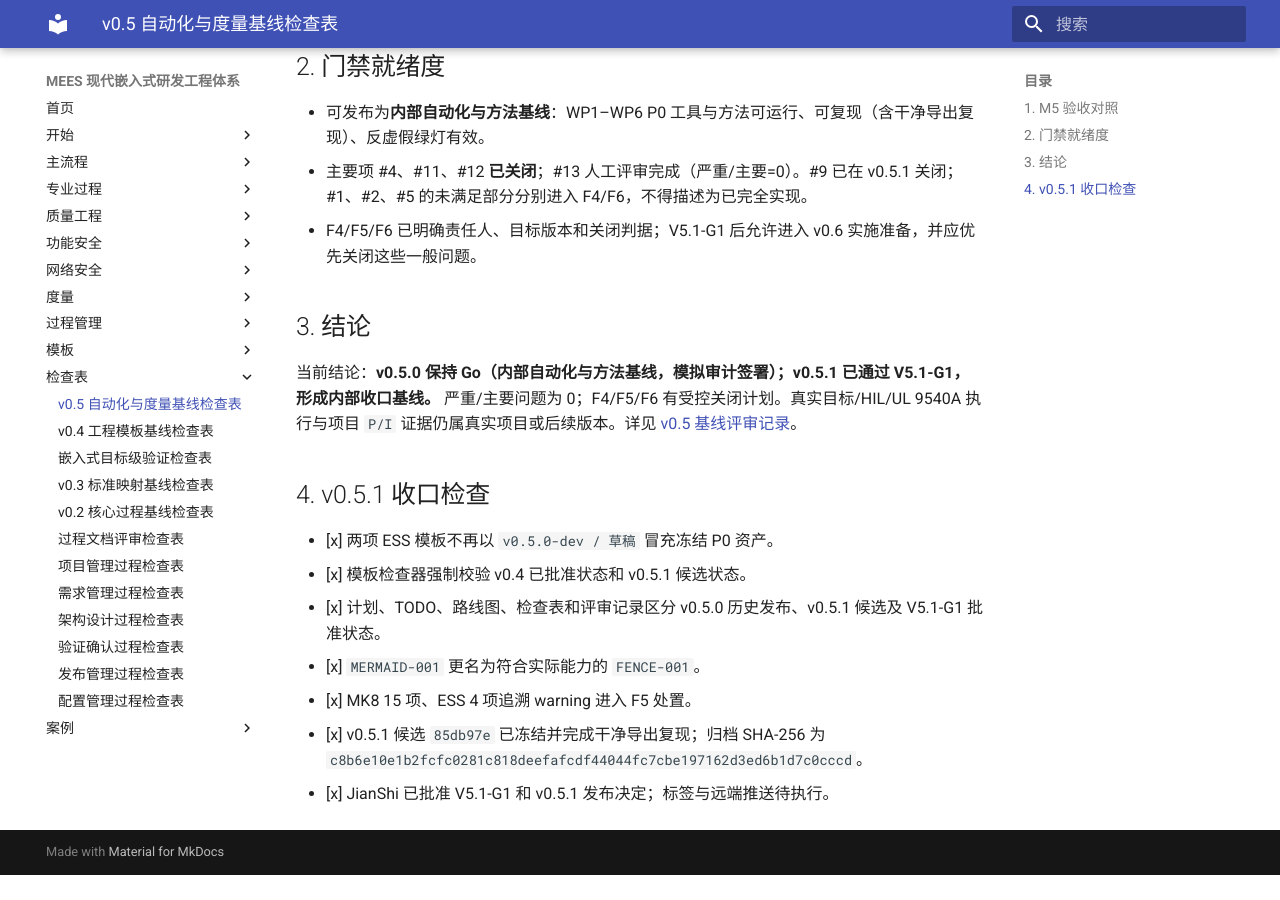
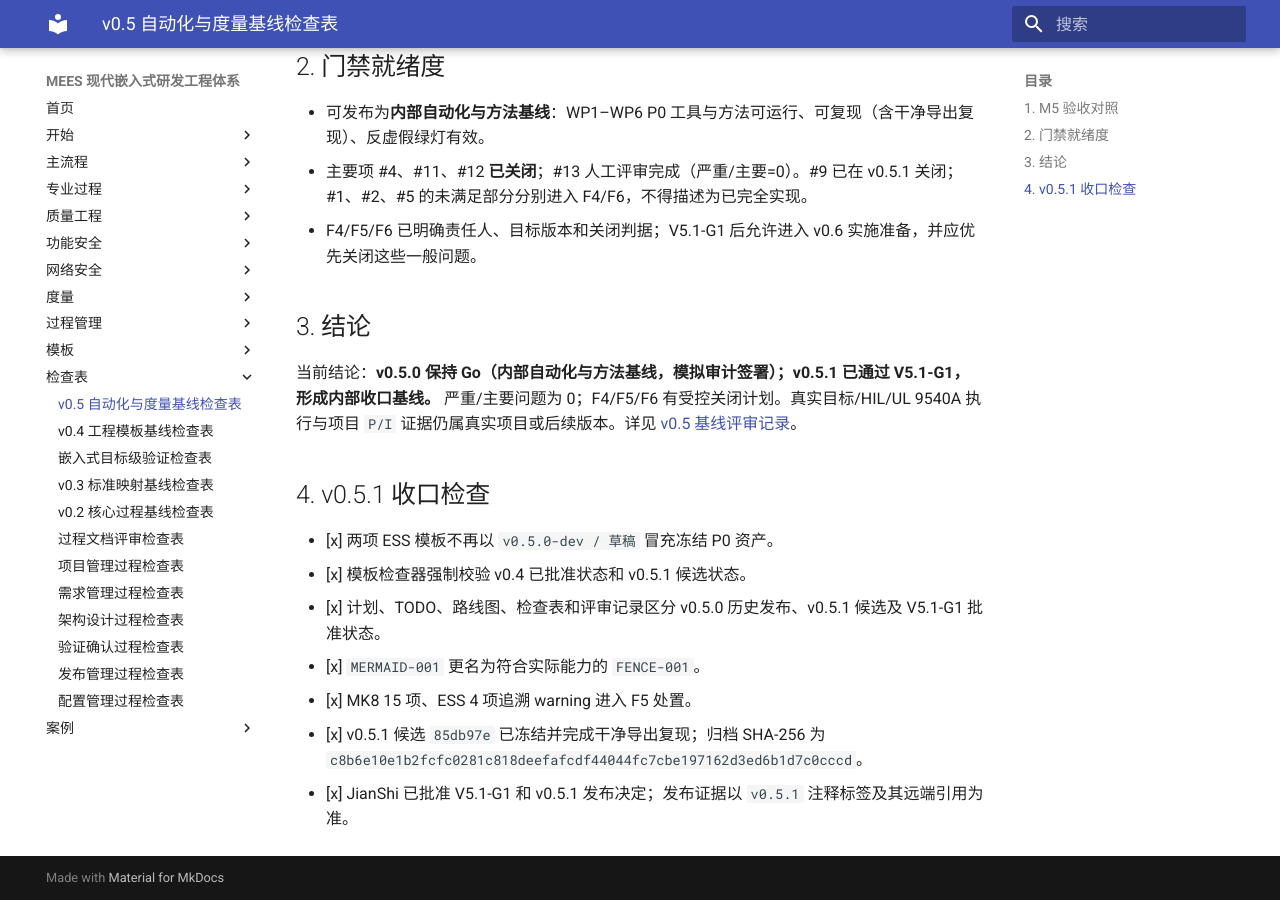
Before and after one commit to JianShiYao/MEES, an MkDocs documentation site: the page built from docs/14_Checklists/v0.5自动化与度量基线检查表.md, in a window 1280 px wide and 900 px high, scrolled down 1432 px. Built offline with MkDocs 1.6.1 and Material for MkDocs 9.7.7, drawn with Linux system fonts in a browser that asks for light colours; before the commit the page ends 2307 px from its top, so only the background shows below that.

```diff
--- a/docs/14_Checklists/v0.5自动化与度量基线检查表.md
+++ b/docs/14_Checklists/v0.5自动化与度量基线检查表.md
@@ -38,4 +38,4 @@
 - [x] `MERMAID-001` 更名为符合实际能力的 `FENCE-001`。
 - [x] MK8 15 项、ESS 4 项追溯 warning 进入 F5 处置。
 - [x] v0.5.1 候选 `85db97e` 已冻结并完成干净导出复现；归档 SHA-256 为 `c8b6e10e1b2fcfc0281c818deefafcdf44044fc7cbe197162d3ed6b1d7c0cccd`。
-- [x] JianShi 已批准 V5.1-G1 和 v0.5.1 发布决定；标签与远端推送待执行。
+- [x] JianShi 已批准 V5.1-G1 和 v0.5.1 发布决定；发布证据以 `v0.5.1` 注释标签及其远端引用为准。
```
Also changed, not shown: CHANGELOG.md (+1 -1 lines), README.md (+2 -2 lines).
